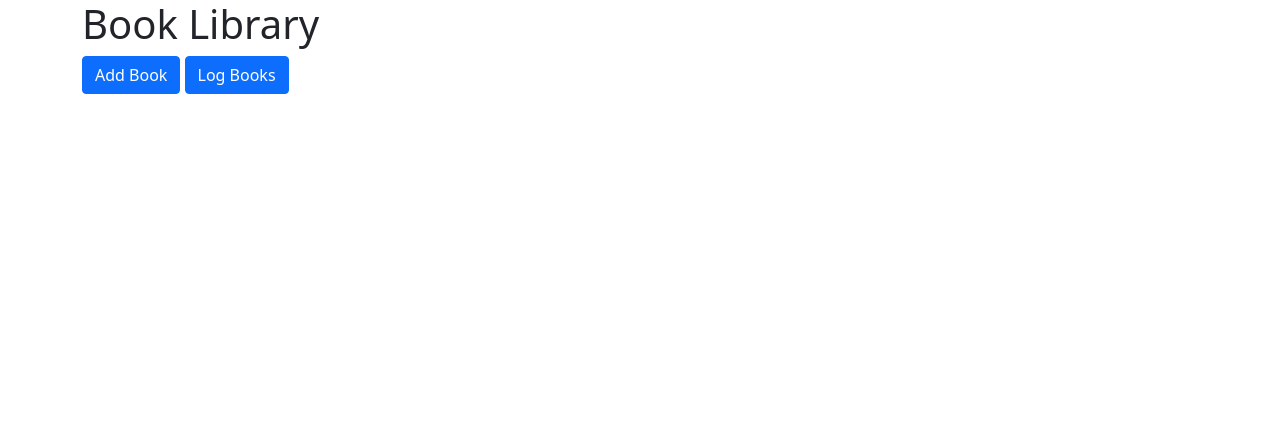
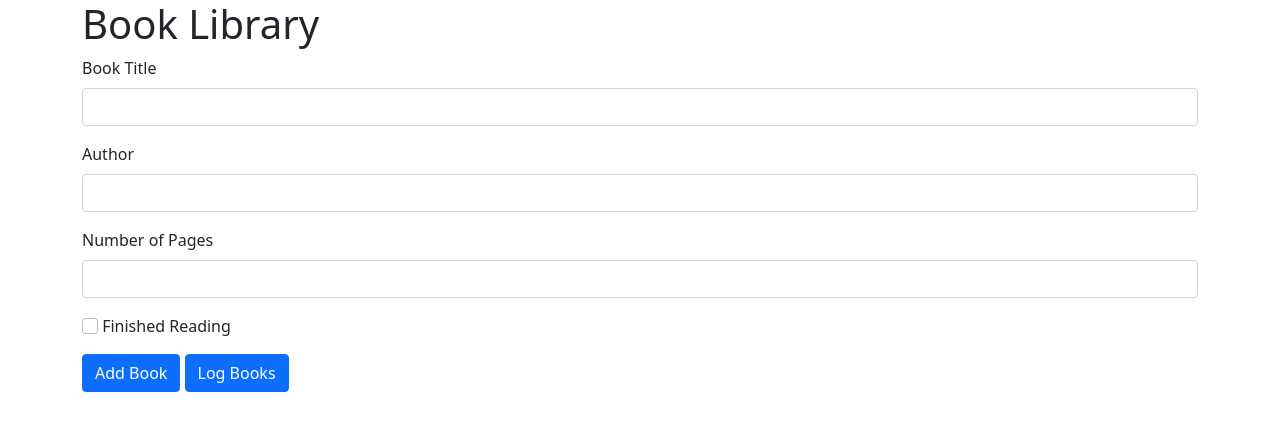
Before and after one commit to Derrickdog/book-library, a plain HTML site: page index.html in a window 1280 px wide. Drawn offline with nearby package versions, Linux system fonts and the light colour scheme.

Commit message:
Add form

```diff
--- a/index.html
+++ b/index.html
@@ -10,6 +10,24 @@
 <body>
     <div class="container">
         <h1>Book Library</h1>
+        <form>
+            <div class="mb-3">
+                <label for="title" class="form-label">Book Title</label>
+                <input type="text" class="form-control" id="title">
+            </div>
+            <div class="mb-3">
+                <label for="author" class="form-label">Author</label>
+                <input type="text" class="form-control" id="author">
+            </div>
+            <div class="mb-3">
+                <label for="numPages" class="form-label">Number of Pages</label>
+                <input type="number" class="form-control" id="numPages" min="1">
+            </div>
+            <div class="mb-3">
+                <input type="checkbox" class="form-check-input" id="haveRead">
+                <label for="haveRead" class="form-check-label">Finished Reading</label>
+            </div>
+        </form>
         <button type="button" class="btn btn-primary" id="addButton">Add Book</button>
         <button type="button" class="btn btn-primary" id="logButton">Log Books</button>
     </div>
```
